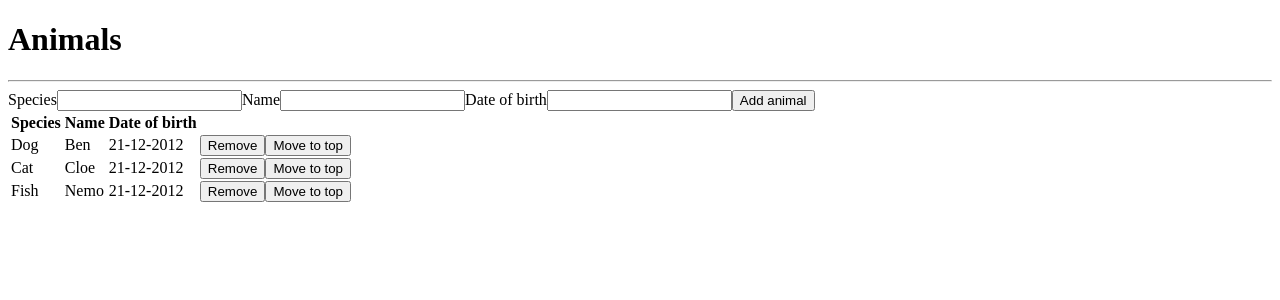
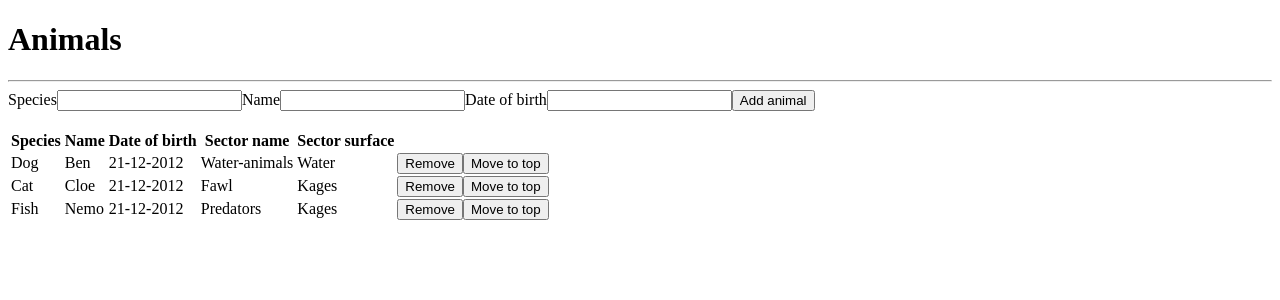
Before and after one commit to yomla/zoo, an Angular app: page / in a window 1280 px wide. Shown: the top 300 px of the page. Built offline with nearby package versions, Linux system fonts and the light colour scheme.

Commit message:
Zadatak 7

```diff
--- a/src/app/animal-list/animals.component.html
+++ b/src/app/animal-list/animals.component.html
@@ -14,17 +14,21 @@
 
 	<button (click)="addAnimal(newAnimal)">Add animal</button>
 
-</form>
+</form><br>
 
 <table>
 	<th>Species</th>
 	<th>Name</th>
 	<th>Date of birth</th>
+	<th>Sector name</th>
+	<th>Sector surface</th>
 	<tr *ngFor="let animal of animals">
 		<td > {{ animal.species }} </td>
 		<td > {{ animal.name }} </td>
 		<td *ngIf="animal.dateOfBirth"> {{ animal.dateOfBirth }} </td>
 		<td *ngIf="!animal.dateOfBirth"> Unknown </td>
+		<td > {{ animal.sector.name }} </td>
+		<td > {{ animal.sector.surface }} </td>
 		<button (click)="remove(animal)">Remove</button>
 		<button (click)="moveToTop(animal)">Move to top</button>
 	</tr>
--- a/src/app/animal-list/animals.component.ts
+++ b/src/app/animal-list/animals.component.ts
@@ -1,5 +1,6 @@
 import { Component } from '@angular/core';
 import { Animal } from '../animal/animal.component';
+import { Sector } from '../sector/sector.component';
 
 @Component({
 
@@ -10,16 +11,27 @@ import { Animal } from '../animal/animal.component';
 export class AnimalListComponent {
 
 	animals: any[];
-	newAnimal: Animal = new Animal('','','');
+	sectors: any[];
+	sector: Sector = new Sector('Unknown','Unknown');
+	newAnimal: Animal = new Animal('','','', this.sector);
 
 	constructor () {
 
-		this.animals= [   new Animal ('Dog', 'Ben', '21-12-2012'),
+		this.sectors = [  new Sector ('Water-animals', 'Water'),
 
-						  new Animal ('Cat', 'Cloe', '21-12-2012'),
+						  new Sector ('Fawl','Kages'),
 
-						  new Animal ('Fish', 'Nemo', '21-12-2012')
+						  new Sector ('Predators', 'Kages')
+
 					   ];
+
+		this.animals= [   new Animal ('Dog', 'Ben', '21-12-2012', this.sectors[0]),
+
+						  new Animal ('Cat', 'Cloe', '21-12-2012', this.sectors[1]),
+
+						  new Animal ('Fish', 'Nemo', '21-12-2012', this.sectors[2])
+					   ];
+
 
 
 		// this.animals = [
@@ -73,7 +85,7 @@ export class AnimalListComponent {
 	addAnimal(animal) {
 
 		this.animals.push(animal);
-		this.newAnimal = new Animal('','','');
+		this.newAnimal = new Animal('','','', this.sector);
 
 	}
 }
--- a/src/app/animal/animal.component.ts
+++ b/src/app/animal/animal.component.ts
@@ -1,15 +1,20 @@
+import { Sector } from '../sector/sector.component';
+
+
 export class Animal {
 
 	species: string;
 	name: string;
 	dateOfBirth: string;
+	sector: Sector;
 
 
-	constructor(species: string, name: string, dateOfBirth: string){
+	constructor(species: string, name: string, dateOfBirth: string, sector: Sector){
 
 		this.species = species;
 		this.name = name;
 		this.dateOfBirth = dateOfBirth;
+		this.sector = sector;
 
 		}
 
--- /dev/null
+++ b/src/app/sector/sector.component.ts
@@ -0,0 +1,10 @@
+export class Sector {
+	name: string;
+	surface: string;
+
+	constructor(name: string, surface: string) {
+		this.name = name;
+		this.surface = surface;
+	}
+
+}
```
